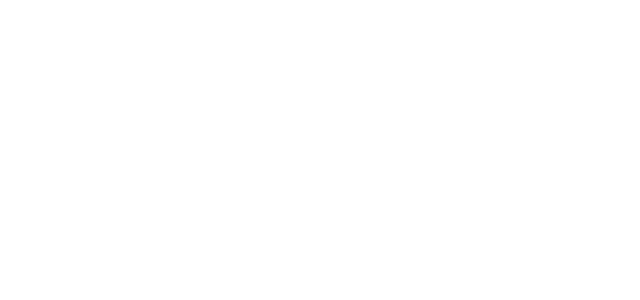
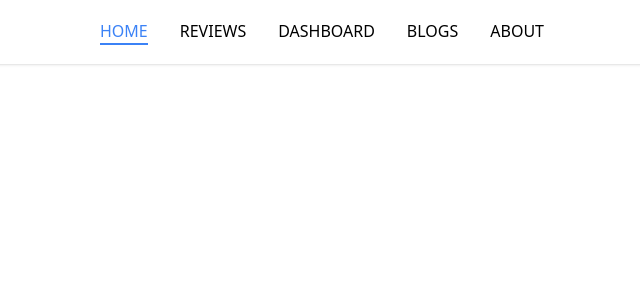
Before and after one commit to habiburrahman26/Product-analysis, a React (Create React App) app: page / in a window 1280 px wide. Shown: the top 300 px of the page, without its empty margins (318-958 px from the left). Built offline with nearby package versions, Linux system fonts and the light colour scheme.

Commit message:
add header and active link

```diff
--- a/src/App.js
+++ b/src/App.js
@@ -1,5 +1,9 @@
+import Header from "./components/Header/Header";
+
 function App() {
-  return <div className="App"></div>;
+  return <div>
+    <Header/>
+  </div>;
 }
 
 export default App;
--- /dev/null
+++ b/src/Index.css
@@ -0,0 +1,3 @@
+@tailwind base;
+@tailwind components;
+@tailwind utilities;
--- a/src/components/Header/Header.js
+++ b/src/components/Header/Header.js
@@ -1,9 +1,51 @@
-import React from 'react'
+import React from 'react';
+import { NavLink } from 'react-router-dom';
 
 const Header = () => {
   return (
-    <div>Header</div>
-  )
-}
+    <header className="w-full shadow h-16 flex justify-center gap-8 items-center uppercase">
+      <NavLink
+        to="/"
+        className={({ isActive }) =>
+          isActive ? 'border-b-2 border-blue-500 text-blue-500' : 'border-b-2 border-transparent'
+        }
+      >
+        Home
+      </NavLink>
+      <NavLink
+        to="/reviews"
+        className={({ isActive }) =>
+          isActive ? 'border-b-2 border-blue-500 text-blue-500' : 'border-b-2 border-transparent'
+        }
+      >
+        Reviews
+      </NavLink>
+      <NavLink
+        to="/dashboard"
+        className={({ isActive }) =>
+          isActive ? 'border-b-2 border-blue-500 text-blue-500' : 'border-b-2 border-transparent'
+        }
+      >
+        Dashboard
+      </NavLink>
+      <NavLink
+        to="/blogs"
+        className={({ isActive }) =>
+          isActive ? 'border-b-2 border-blue-500 text-blue-500' : 'border-b-2 border-transparent'
+        }
+      >
+        Blogs
+      </NavLink>
+      <NavLink
+        to="/about"
+        className={({ isActive }) =>
+          isActive ? 'border-b-2 border-blue-500 text-blue-500' : 'border-b-2 border-transparent'
+        }
+      >
+        About
+      </NavLink>
+    </header>
+  );
+};
 
-export default Header
+export default Header;
--- a/src/index.js
+++ b/src/index.js
@@ -1,6 +1,7 @@
 import React from 'react';
 import ReactDOM from 'react-dom/client';
 import App from './App';
+import './Index.css';
 import { BrowserRouter } from 'react-router-dom';
 
 const root = ReactDOM.createRoot(document.getElementById('root'));
--- a/tailwind.config.js
+++ b/tailwind.config.js
@@ -1,5 +1,5 @@
 module.exports = {
-  content: [],
+  content: ["./src/**/*.{js,jsx,ts,tsx}",],
   theme: {
     extend: {},
   },
```
